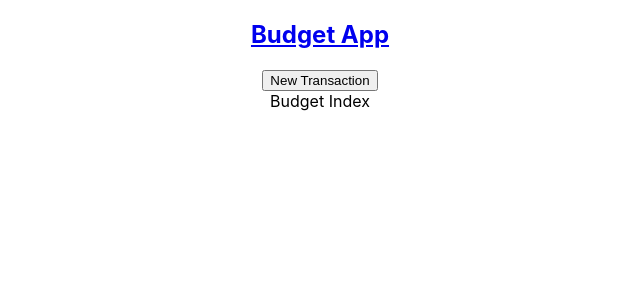
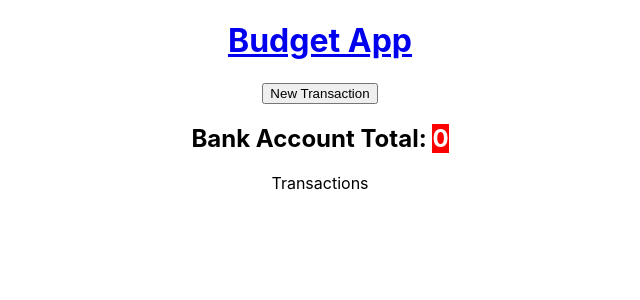
Before and after one commit to BertCasale/budgeting-app-project-frontend, a React (Create React App) app: page /transactions in a window 1280 px wide. Shown: the top 300 px of the page, without its empty margins (320-960 px from the left). Built offline with nearby package versions, Linux system fonts and the light colour scheme; no server answers.

Commit message:
create the budget index, and a function to warn abaout low totals

```diff
--- a/public/index.html
+++ b/public/index.html
@@ -9,7 +9,6 @@
       name="description"
       content="Web site created using create-react-app"
     />
-    <link rel="apple-touch-icon" href="%PUBLIC_URL%/logo192.png" />
     <!--
       manifest.json provides metadata used when your web app is installed on a
       user's mobile device or desktop. See https://developers.google.com/web/fundamentals/web-app-manifest/
--- a/src/App.js
+++ b/src/App.js
@@ -7,7 +7,7 @@ import NotFound from './Pages/NotFound.js'
 import BudgetIndex from './Pages/BudgetIndex.js';
 import Show from './Pages/Show.js';
 import New from './Pages/New.js';
-import Edit from './Pages/Edit';
+import Edit from './Pages/Edit.js';
 
 function App() {
   return (
--- a/src/Components/Navbar.js
+++ b/src/Components/Navbar.js
@@ -2,7 +2,7 @@ import { NavLink } from "react-router-dom";
 
 export default function Navbar() {
   return(<div className="Navbar">
-    <NavLink to="/transactions"><h2>Budget App</h2></NavLink>
+    <NavLink to="/transactions"><h1>Budget App</h1></NavLink>
     <NavLink to="/transactions/new"><button>New Transaction</button></NavLink>
   </div>);
 }
--- a/src/Components/Transactions.js
+++ b/src/Components/Transactions.js
@@ -1,4 +1,20 @@
-export default function Transactions() {
+import { useState, useEffect } from "react";
+import axios from "axios";
+const API = process.env.REACT_APP_API_URL;
+
+export default function Transactions( {setTotal} ) {
+  const [transactions, setTransactions] = useState([]);
+
+  //get all the transactions when the page loads
+  useEffect(() => {
+    axios
+    .get(`${API}/transactions`)
+    .then((res)=> {
+      setTransactions(res.data.transactions);
+    })
+    .catch((e) => console.error("catch", e));
+  }, []);
+
   return(<div className="Transactions">
     Transactions
   </div>);
--- a/src/Pages/BudgetIndex.js
+++ b/src/Pages/BudgetIndex.js
@@ -1,5 +1,22 @@
+import Transactions from "../Components/Transactions.js";
+import { useState } from "react";
+
 export default function BudgetIndex() {
+  const [total, setTotal] = useState(0);
+
+  function balanceCheck () {
+    if (total <= 0) {
+      return {backgroundColor: "red", color: "white"}
+    } else if (total <= 100){
+      return {backgroundColor: "yellow", color: "black"}
+    } else {
+      return {backgroundColor: "green", color: "white"}
+    }
+  }
+
   return(<div className="BudgetIndex">
-    Budget Index
+    <h2>Bank Account Total: <span style={balanceCheck()}>{total}</span></h2>
+
+    <Transactions setTotal={setTotal}/>
   </div>);
 }
```
Also changed, not shown: public/manifest.json.
